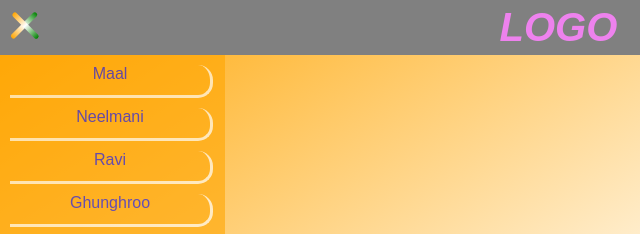
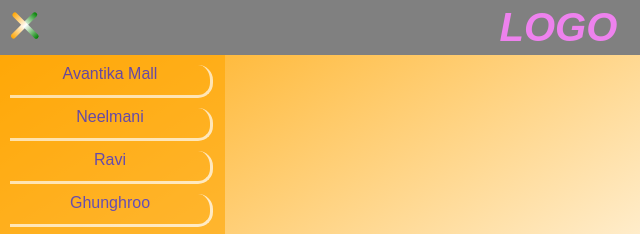
Before and after one commit to ucifer7964/Project-Keshari, a plain HTML site: page keshari/index.html in a window 1280 px wide. Both pictures are taken after a click on the element 21 px from the left and 27 px from the top of the page. Shown: the top 234 px of the page, 0-640 px from the left. Drawn offline with Linux system fonts and the light colour scheme.

Commit message:
Update index.html

```diff
--- a/keshari/index.html
+++ b/keshari/index.html
@@ -23,7 +23,7 @@
 	<aside>
 	  <div class="asidebar">
 	  	<ul id="list">
-	  		<li><a href="#">Maal</a></li>
+	  		<li><a href="#">Avantika Mall</a></li>
 	  		<li><a href="https://en.wikipedia.org/wiki/Raebareli">Neelmani</a></li>
 	  		<li><a href="https://en.wikipedia.org/wiki/Gorakhpur">Ravi</a></li>
 	  		<li><a href="https://en.wikipedia.org/wiki/Ghazipur">Ghunghroo</a></li>
```
